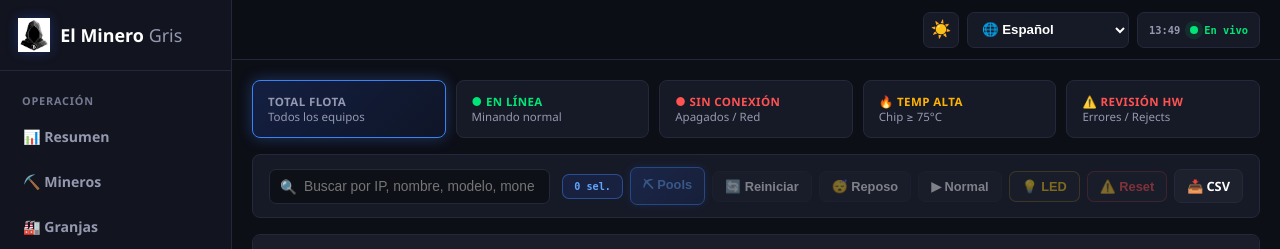
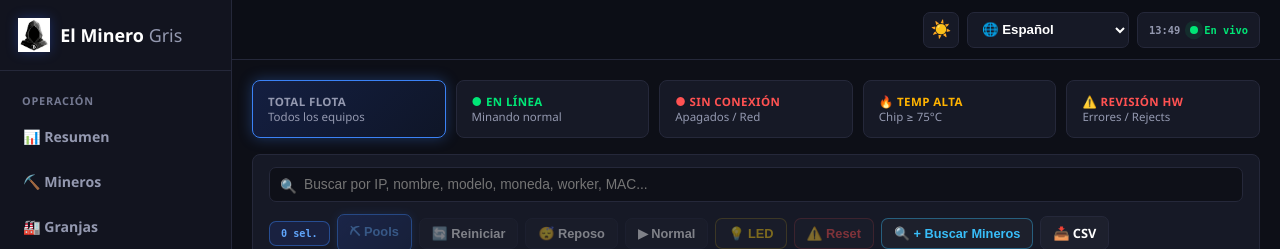
Before and after one commit to elminerogris/antminer-panel, a Flask app: template templates/mineros.html in a window 1280 px wide. Shown: the top 249 px of the page. Run offline with Flask 3, Linux system fonts and the light colour scheme; the template is opened without the code that fills it, so the values that code supplies are empty; some libraries are stand-ins or nearby versions.

Commit message:
Update mineros.html

```diff
--- a/templates/mineros.html
+++ b/templates/mineros.html
@@ -148,6 +148,8 @@
         color: #fff;
         box-shadow: 0 0 16px rgba(59, 130, 246, 0.65);
     }
+    .btn-fleet.glow-cyan { color: #38bdf8; border-color: rgba(56, 189, 248, 0.4); }
+    .btn-fleet.glow-cyan:hover { background: rgba(56, 189, 248, 0.2); border-color: #38bdf8; color: #fff; box-shadow: 0 0 14px rgba(56, 189, 248, 0.5); }
     .btn-fleet.glow-gold { color: #facc15; border-color: rgba(250, 204, 21, 0.35); }
     .btn-fleet.glow-gold:hover { background: rgba(250, 204, 21, 0.2); border-color: #facc15; color: #fff; box-shadow: 0 0 14px rgba(250, 204, 21, 0.5); }
     .btn-fleet.glow-danger { color: #ff5252; border-color: rgba(255, 82, 82, 0.35); }
@@ -369,6 +371,7 @@
         <button type="button" class="btn-fleet bulk-action-btn dimmed" data-ftt="btn_normal" onclick="confirmarAccionMasiva('normal', '▶ Modo Normal', '¿Reanudar en modo Normal los mineros seleccionados?')">▶ Normal</button>
         <button type="button" class="btn-fleet glow-gold bulk-action-btn dimmed" data-ftt="btn_led" onclick="confirmarAccionMasiva('blink', '💡 Localizar con LED', '¿Hacer parpadear el LED en los mineros seleccionados?')">💡 LED</button>
         <button type="button" class="btn-fleet glow-danger bulk-action-btn dimmed" data-ftt="btn_reset" onclick="confirmarAccionMasiva('reset', '⚠️ Formatear de Fábrica', '¿Estás seguro de formatear a valores de fábrica los mineros seleccionados?')">⚠️ Reset</button>
+        <button type="button" class="btn-fleet glow-cyan" data-ftt="btn_scan" onclick="escanearRedLocal(this)">🔍 + Buscar Mineros</button>
         <a href="/exportar_csv" class="btn-fleet" data-ftt="btn_csv">📥 CSV</a>
     </div>
 </div>
@@ -511,6 +514,7 @@
         'btn_normal': { t: '▶ Reanudar Minado', d: 'Devuelve los mineros seleccionados a operación normal.' },
         'btn_led': { t: '💡 Localizador LED', d: 'Hace parpadear el LED físico de los equipos marcados para ubicarlos en el rack.' },
         'btn_reset': { t: '⚠️ Factory Reset', d: 'Restaura los valores de fábrica de los equipos seleccionados.' },
+        'btn_scan': { t: '🔍 Buscar Mineros en la Red', d: 'Ordena al Agente escanear tu red local para detectar máquinas nuevas o cambios de IP.' },
         'btn_csv': { t: '📥 Exportar Reporte CSV', d: 'Descarga una hoja de cálculo Excel/CSV con el estado actual de toda tu flota.' }
     };
 
```
